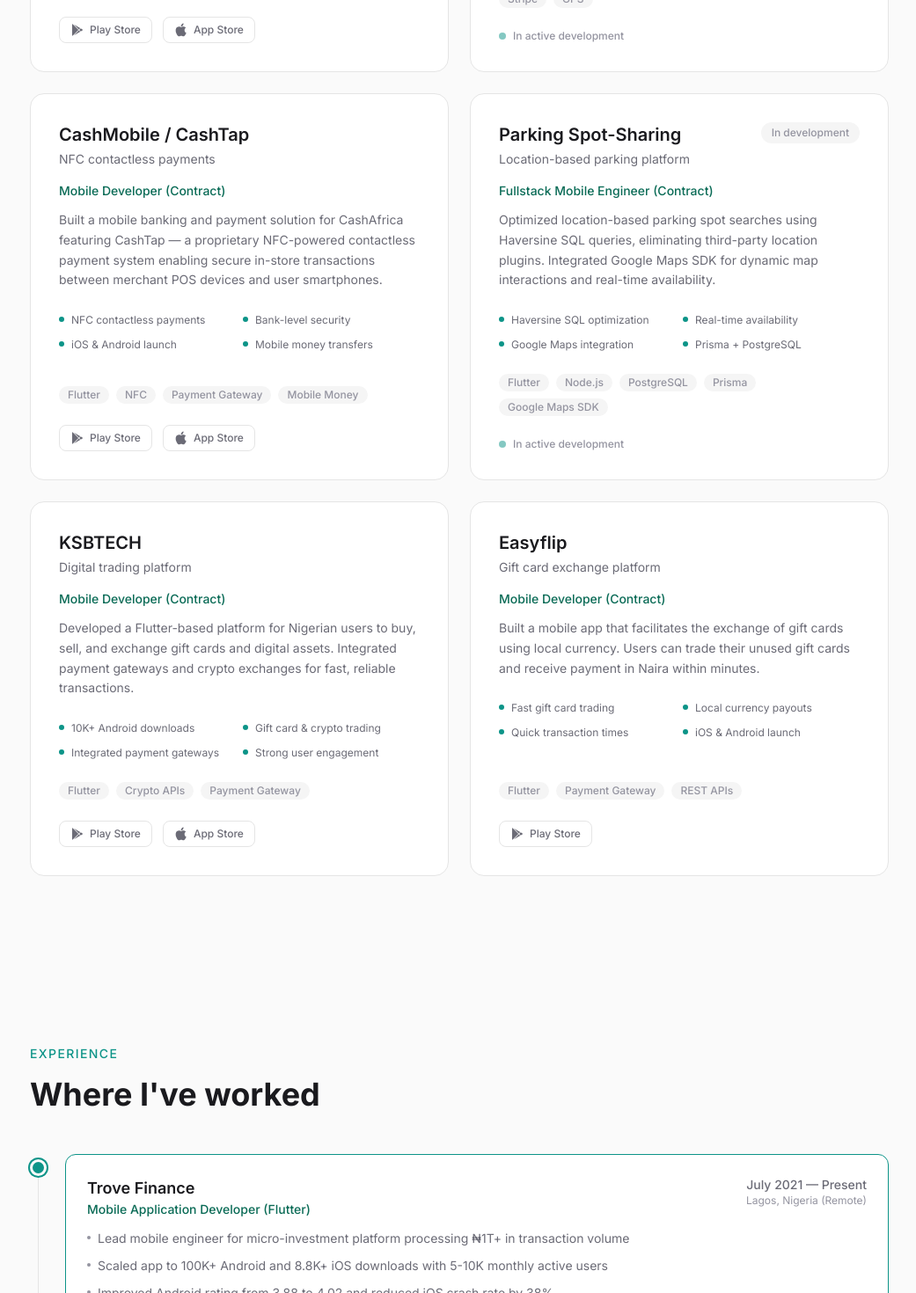
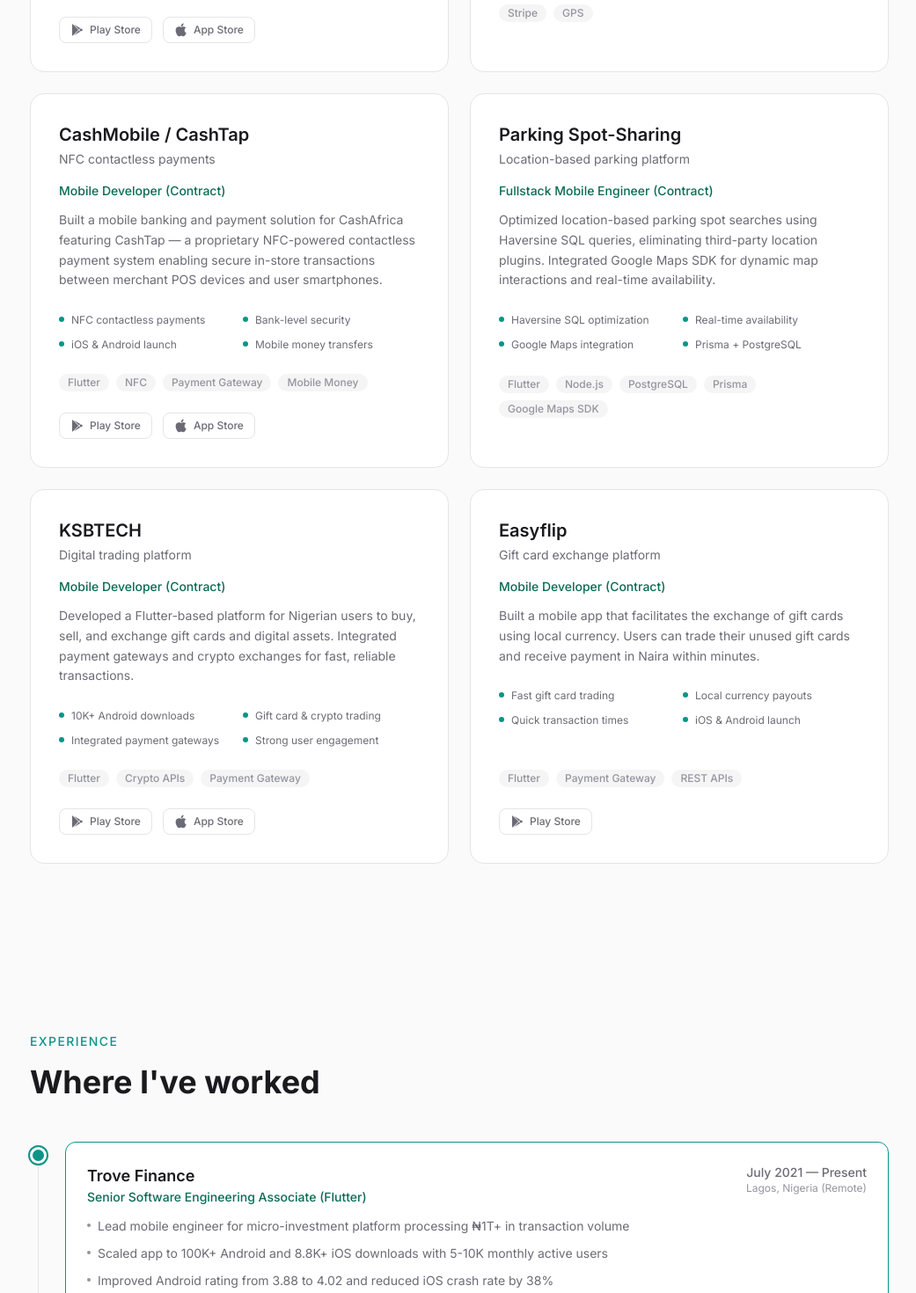
Before and after one commit to Mostalpha7/mostalpha7.github.io, a Next.js app: page / in a window 1280 px wide. Shown: the part 2220-3690 px from the top of the page at 88% size, without its empty margins (118-1159 px from the left). Built offline with nearby package versions, Linux system fonts and the light colour scheme.

Commit message:
Wrong info correction

```diff
--- a/src/components/sections/experience.tsx
+++ b/src/components/sections/experience.tsx
@@ -6,7 +6,7 @@
 const experiences = [
     {
         company: "Trove Finance",
-        role: "Mobile Application Developer (Flutter)",
+        role: "Senior Software Engineering Associate (Flutter)",
         location: "Lagos, Nigeria (Remote)",
         period: "July 2021 — Present",
         current: true,
--- a/src/data/projects.ts
+++ b/src/data/projects.ts
@@ -67,7 +67,7 @@
             // },
         ],
         featured: true,
-        status: "In development",
+        // status: "In development",
     },
     {
         id: "cashmobile",
@@ -111,7 +111,7 @@
         ],
         tech: ["Flutter", "Node.js", "PostgreSQL", "Prisma", "Google Maps SDK"],
         links: [],
-        status: "In development",
+        // status: "done",
     },
     {
         id: "ksbtech",
```
Also changed, not shown: 1 other file (tests, documents, lock files or other folders).
